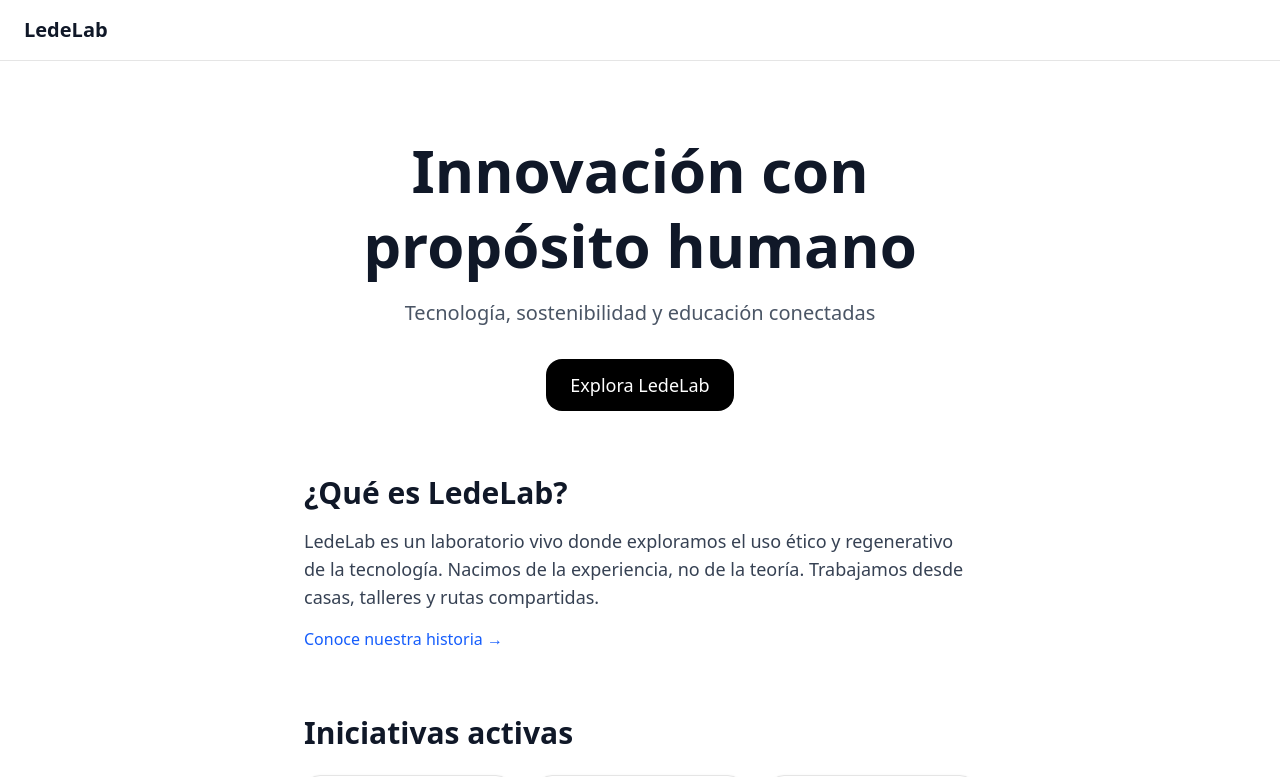
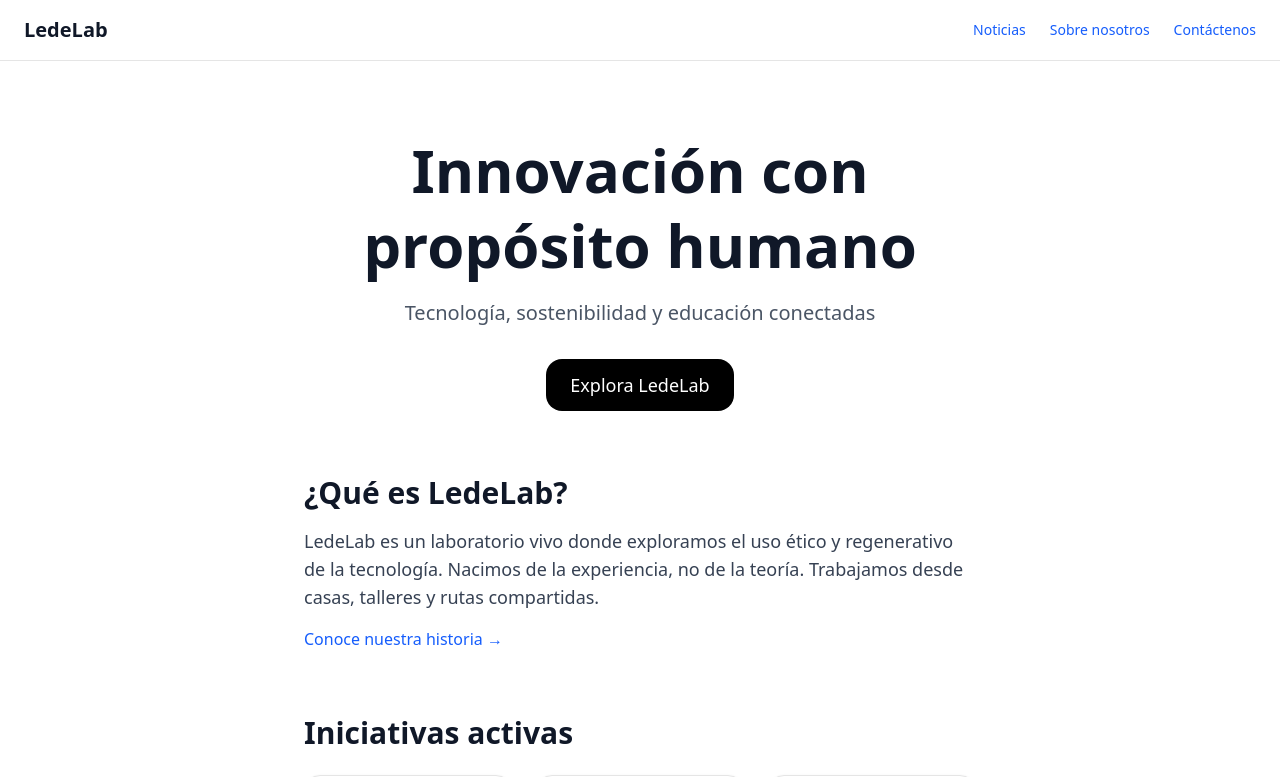
Before and after one commit to ledelab2030/javier-web, a Next.js app: page / in a window 1280 px wide. Shown: the top 777 px of the page. Built offline with nearby package versions, Linux system fonts and the light colour scheme.

Commit message:
Mostrar menú en desktop y mantener hamburguesa en móvil

```diff
--- a/src/components/layout.tsx
+++ b/src/components/layout.tsx
@@ -3,6 +3,7 @@
 import '@/app/globals.css'
 import Link from 'next/link';
 import React, { useState } from 'react';
+
 
 export default function RootLayout({
   children,
@@ -28,11 +29,9 @@ export default function RootLayout({
           </button>
 
           {/* Menú de navegación */}
-          <nav
-            className={`${
-              menuOpen ? 'block' : 'hidden'
-            } flex flex-col sm:flex-row text-sm items-start sm:items-center gap-4 sm:gap-6 relative w-full sm:w-auto`}
-          >
+         <nav
+  className={`flex flex-col sm:flex sm:flex-row text-sm items-start sm:items-center gap-6 relative w-full sm:w-auto`}
+>
             {/* Menú desplegable Noticias */}
             <div className="relative group">
               <span className="text-blue-600 hover:underline cursor-pointer">Noticias</span>
```
